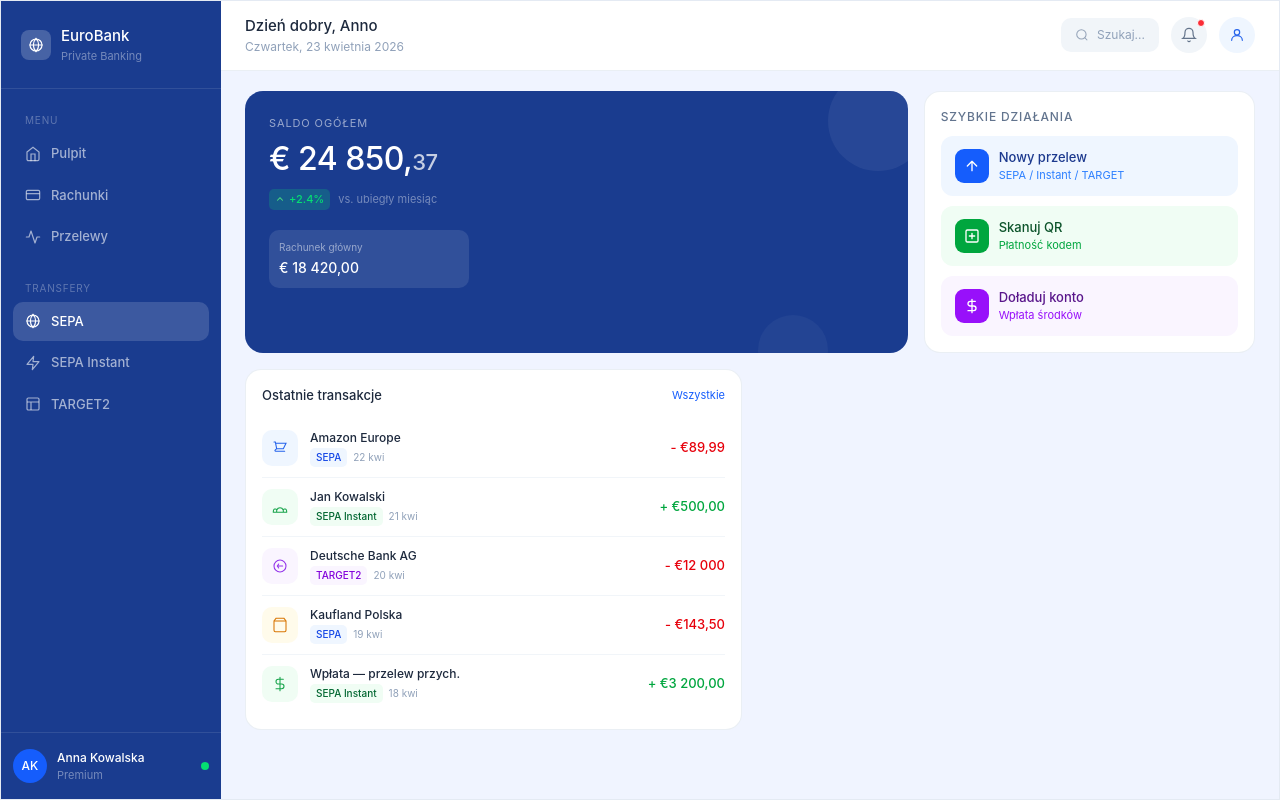
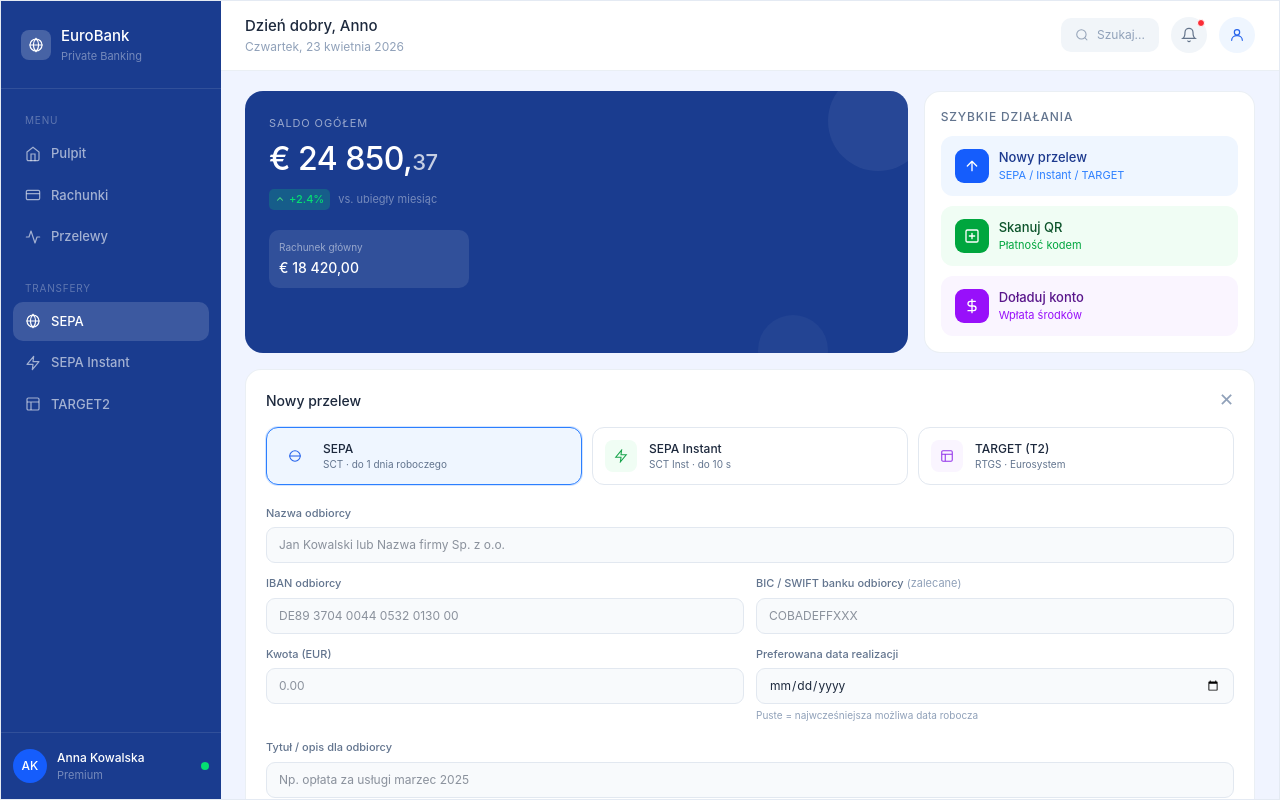
Before and after one commit to SooNlK/eu-bank-system, a React app in the folder frontend/: page / in a window 1280 px wide. Both pictures are taken after a click on the button "SEPA". Built offline with nearby package versions, Linux system fonts and the light colour scheme; the HTML template or start-up script is replaced by a standard one.

Commit message:
add transfer panels

```diff
--- a/frontend/src/components/Dashboard.jsx
+++ b/frontend/src/components/Dashboard.jsx
@@ -9,11 +9,24 @@ import TransactionList from './TransactionList'
 export default function Dashboard() {
     const [activeNav, setActiveNav] = useState('dashboard')
     const [showTransfer, setShowTransfer] = useState(false)
+    const [transferType, setTransferType] = useState('sepa')
+
+    const TRANSFER_NAV_IDS = ['sepa', 'instant', 'target']
+
+    const handleNavChange = (id) => {
+        setActiveNav(id)
+        if (TRANSFER_NAV_IDS.includes(id)) {
+            setTransferType(id)
+            setShowTransfer(true)
+        } else {
+            setShowTransfer(false)
+        }
+    }
 
     return (
         <div className="grid h-screen w-screen grid-cols-[220px_1fr] rounded-[20px] rounded-none overflow-hidden border border-slate-200/80 bg-[#f0f4ff]">
 
-            <Sidebar activeNav={activeNav} onNavChange={setActiveNav} />
+            <Sidebar activeNav={activeNav} onNavChange={handleNavChange} />
 
             <div className="flex flex-col overflow-hidden">
                 <TopBar />
@@ -22,11 +35,17 @@ export default function Dashboard() {
 
                     <div className="grid grid-cols-[2fr_1fr] gap-4">
                         <BalanceCard />
-                        <QuickActions onNewTransfer={() => setShowTransfer(v => !v)} />
+                        <QuickActions onNewTransfer={() => { setTransferType('sepa'); setShowTransfer(v => !v) }} />
                     </div>
 
                     {showTransfer && (
-                        <TransferPanel onClose={() => setShowTransfer(false)} />
+                        <TransferPanel
+                            initialType={transferType}
+                            onClose={() => {
+                                setShowTransfer(false)
+                                setActiveNav('dashboard')
+                            }}
+                        />
                     )}
 
                     <div className="grid grid-cols-2 gap-4">
--- a/frontend/src/components/TransferPanel.jsx
+++ b/frontend/src/components/TransferPanel.jsx
@@ -4,7 +4,7 @@ const TRANSFER_TYPES = [
     {
         id: 'sepa',
         label: 'SEPA',
-        subtitle: '1 dzień roboczy',
+        subtitle: 'SCT · do 1 dnia roboczego',
         iconBg: 'bg-blue-50',
         icon: (
             <svg width="14" height="14" viewBox="0 0 24 24" fill="none">
@@ -16,7 +16,7 @@ const TRANSFER_TYPES = [
     {
         id: 'instant',
         label: 'SEPA Instant',
-        subtitle: 'do 10 sekund',
+        subtitle: 'SCT Inst · do 10 s',
         iconBg: 'bg-green-50',
         icon: (
             <svg width="14" height="14" viewBox="0 0 24 24" fill="none">
@@ -26,8 +26,8 @@ const TRANSFER_TYPES = [
     },
     {
         id: 'target',
-        label: 'TARGET2',
-        subtitle: 'Rozliczenia EBC',
+        label: 'TARGET (T2)',
+        subtitle: 'RTGS · Eurosystem',
         iconBg: 'bg-purple-50',
         icon: (
             <svg width="14" height="14" viewBox="0 0 24 24" fill="none">
@@ -38,64 +38,219 @@ const TRANSFER_TYPES = [
     },
 ]
 
-export default function TransferPanel({ onClose }) {
-    const [selected, setSelected] = useState('sepa')
+const inputClass =
+    'w-full text-[12px] border border-slate-200 rounded-[9px] px-3 py-2 text-slate-800 bg-slate-50 outline-none focus:border-blue-400'
+
+const labelClass = 'text-[11px] text-slate-500 font-medium mb-1.5 block'
+
+export default function TransferPanel({ onClose, initialType = 'sepa' }) {
+    const [selected, setSelected] = useState(initialType)
+    const [form, setForm] = useState({
+        beneficiaryName: '',
+        iban: '',
+        bic: '',
+        amount: '',
+        remittance: '',
+        creditorReference: '',
+        executionDate: '',
+        valueDate: '',
+        uetr: '',
+        endToEndId: '',
+    })
+
+    const set = (key) => (e) => setForm((f) => ({ ...f, [key]: e.target.value }))
+
+    const handleSubmit = (e) => {
+        e.preventDefault()
+    }
 
     return (
         <div className="bg-white rounded-2xl border border-slate-200/70 p-5 mb-4">
             <div className="flex items-center justify-between mb-4">
                 <p className="text-[14px] font-medium text-slate-800">Nowy przelew</p>
                 <button
+                    type="button"
                     onClick={onClose}
-                    className="bg-transparent border-none cursor-pointer text-slate-400 text-[18px] leading-none"
+                    className="bg-transparent border-none cursor-pointer text-slate-400 text-[18px] leading-none hover:text-slate-600"
+                    aria-label="Zamknij"
                 >
                     ✕
                 </button>
             </div>
 
-            <div className="grid grid-cols-3 gap-2.5 mb-4">
+            <div className="grid grid-cols-3 gap-2.5 mb-5">
                 {TRANSFER_TYPES.map(({ id, label, subtitle, iconBg, icon }) => (
                     <button
                         key={id}
+                        type="button"
                         onClick={() => setSelected(id)}
                         className={`border rounded-xl p-3 cursor-pointer flex items-center gap-3 text-left w-full transition-colors
                             ${selected === id
-                                ? 'border-blue-500 bg-blue-50'
+                                ? 'border-blue-500 bg-blue-50 ring-1 ring-blue-500/20'
                                 : 'border-slate-200 bg-white hover:border-slate-300'
                             }`}
                     >
                         <div className={`w-8 h-8 ${iconBg} rounded-lg flex items-center justify-center shrink-0`}>
                             {icon}
                         </div>
-                        <div>
-                            <p className="text-[12px] font-medium text-slate-800">{label}</p>
-                            <p className="text-[10px] text-slate-500">{subtitle}</p>
+                        <div className="min-w-0">
+                            <p className="text-[12px] font-medium text-slate-800 truncate">{label}</p>
+                            <p className="text-[10px] text-slate-500 leading-tight">{subtitle}</p>
                         </div>
                     </button>
                 ))}
             </div>
 
-            <div className="grid grid-cols-[1fr_1fr_auto] gap-2.5 items-end">
+            <form onSubmit={handleSubmit} className="space-y-4">
+                <div className="grid grid-cols-1 sm:grid-cols-2 gap-3">
+                    <div className="sm:col-span-2">
+                        <label className={labelClass}>Nazwa odbiorcy</label>
+                        <input
+                            type="text"
+                            value={form.beneficiaryName}
+                            onChange={set('beneficiaryName')}
+                            placeholder="Jan Kowalski lub Nazwa firmy Sp. z o.o."
+                            className={inputClass}
+                            autoComplete="name"
+                            required
+                        />
+                    </div>
+                    <div>
+                        <label className={labelClass}>IBAN odbiorcy</label>
+                        <input
+                            type="text"
+                            value={form.iban}
+                            onChange={set('iban')}
+                            placeholder="DE89 3704 0044 0532 0130 00"
+                            className={inputClass}
+                            autoComplete="off"
+                            required
+                        />
+                    </div>
+                    <div>
+                        <label className={labelClass}>
+                            BIC / SWIFT banku odbiorcy
+                            {selected === 'target' ? (
+                                <span className="text-red-500 font-normal"> *</span>
+                            ) : (
+                                <span className="text-slate-400 font-normal"> (zalecane)</span>
+                            )}
+                        </label>
+                        <input
+                            type="text"
+                            value={form.bic}
+                            onChange={set('bic')}
+                            placeholder="COBADEFFXXX"
+                            className={inputClass}
+                            required={selected === 'target'}
+                        />
+                    </div>
+                    <div>
+                        <label className={labelClass}>Kwota (EUR)</label>
+                        <input
+                            type="number"
+                            value={form.amount}
+                            onChange={set('amount')}
+                            placeholder="0.00"
+                            min="0.01"
+                            step="0.01"
+                            className={inputClass}
+                            required
+                        />
+                        {selected === 'instant' && (
+                            <p className="text-[10px] text-slate-400 mt-1">Limit pojedynczej transakcji SCT Inst: 100 000 EUR</p>
+                        )}
+                    </div>
+
+                    {selected === 'sepa' && (
+                        <div>
+                            <label className={labelClass}>Preferowana data realizacji</label>
+                            <input
+                                type="date"
+                                value={form.executionDate}
+                                onChange={set('executionDate')}
+                                className={inputClass}
+                            />
+                            <p className="text-[10px] text-slate-400 mt-1">Puste = najwcześniejsza możliwa data robocza</p>
+                        </div>
+                    )}
+
+                    {selected === 'instant' && (
+                        <div>
+                            <label className={labelClass}>Identyfikator końcowy (opcjonalnie)</label>
+                            <input
+                                type="text"
+                                value={form.endToEndId}
+                                onChange={set('endToEndId')}
+                                placeholder="np. faktura FV/2025/03 — max 140 znaków wg ISO 20022"
+                                maxLength={140}
+                                className={inputClass}
+                            />
+                        </div>
+                    )}
+
+                    {selected === 'target' && (
+                        <div>
+                            <label className={labelClass}>Data waluty</label>
+                            <input type="date" value={form.valueDate} onChange={set('valueDate')} className={inputClass} required />
+                        </div>
+                    )}
+                </div>
+
+                {selected === 'target' && (
+                    <div>
+                        <label className={labelClass}>UETR (opcjonalnie)</label>
+                        <input
+                            type="text"
+                            value={form.uetr}
+                            onChange={set('uetr')}
+                            placeholder="Format UUID wg ISO 20022 — często nadawany przez bank"
+                            className={inputClass}
+                        />
+                    </div>
+                )}
+
                 <div>
-                    <p className="text-[11px] text-slate-500 font-medium mb-1.5">Odbiorca / IBAN</p>
+                    <label className={labelClass}>Tytuł / opis dla odbiorcy</label>
                     <input
                         type="text"
-                        placeholder="DE89 3704 0044 0532 0130 00"
-                        className="w-full text-[12px] border border-slate-200 rounded-[9px] px-3 py-2 text-slate-800 bg-slate-50 outline-none focus:border-blue-400"
+                        value={form.remittance}
+                        onChange={set('remittance')}
+                        placeholder="Np. opłata za usługi marzec 2025"
+                        maxLength={140}
+                        className={inputClass}
                     />
                 </div>
+
                 <div>
-                    <p className="text-[11px] text-slate-500 font-medium mb-1.5">Kwota (EUR)</p>
+                    <label className={labelClass}>
+                        Referencja strukturalna dla odbiorcy <span className="text-slate-400 font-normal">(opcjonalnie)</span>
+                    </label>
                     <input
-                        type="number"
-                        placeholder="0,00"
-                        className="w-full text-[12px] border border-slate-200 rounded-[9px] px-3 py-2 text-slate-800 bg-slate-50 outline-none focus:border-blue-400"
+                        type="text"
+                        value={form.creditorReference}
+                        onChange={set('creditorReference')}
+                        placeholder="np. RF18539007547034 (ISO 11649)"
+                        className={inputClass}
                     />
                 </div>
-                <button className="bg-blue-600 text-white border-none rounded-[9px] px-5 py-2 text-[13px] font-medium cursor-pointer hover:bg-blue-700 transition-colors">
-                    Wyślij
-                </button>
-            </div>
+
+                <div className="flex flex-col-reverse sm:flex-row sm:justify-end gap-2 pt-1">
+                    <button
+                        type="button"
+                        onClick={onClose}
+                        className="border border-slate-200 rounded-[9px] px-5 py-2 text-[13px] font-medium text-slate-700 bg-white cursor-pointer hover:bg-slate-50"
+                    >
+                        Anuluj
+                    </button>
+                    <button
+                        type="submit"
+                        className="bg-blue-600 text-white border-none rounded-[9px] px-5 py-2 text-[13px] font-medium cursor-pointer hover:bg-blue-700"
+                    >
+                        Wyślij przelew
+                    </button>
+                </div>
+            </form>
         </div>
     )
 }
```
